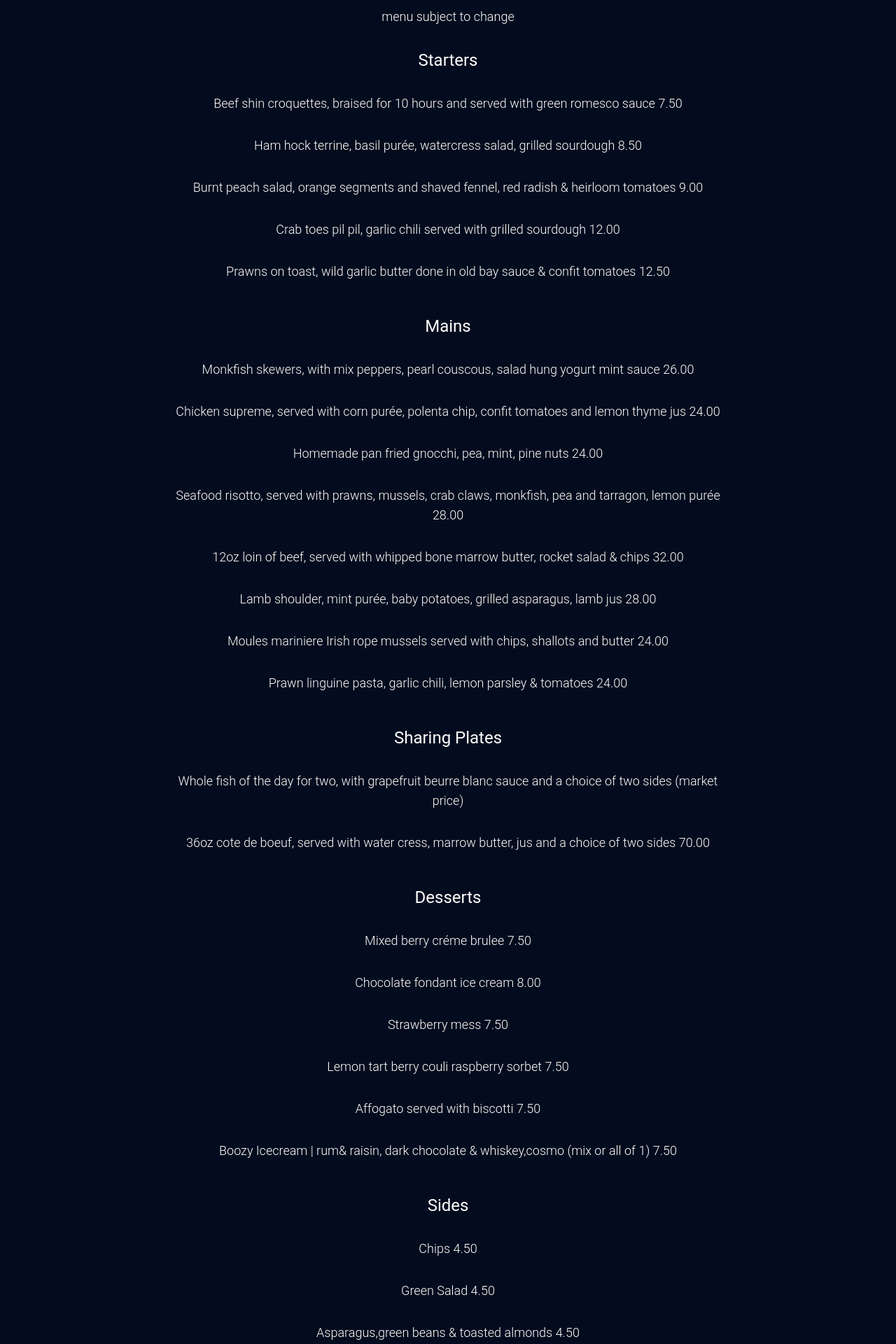
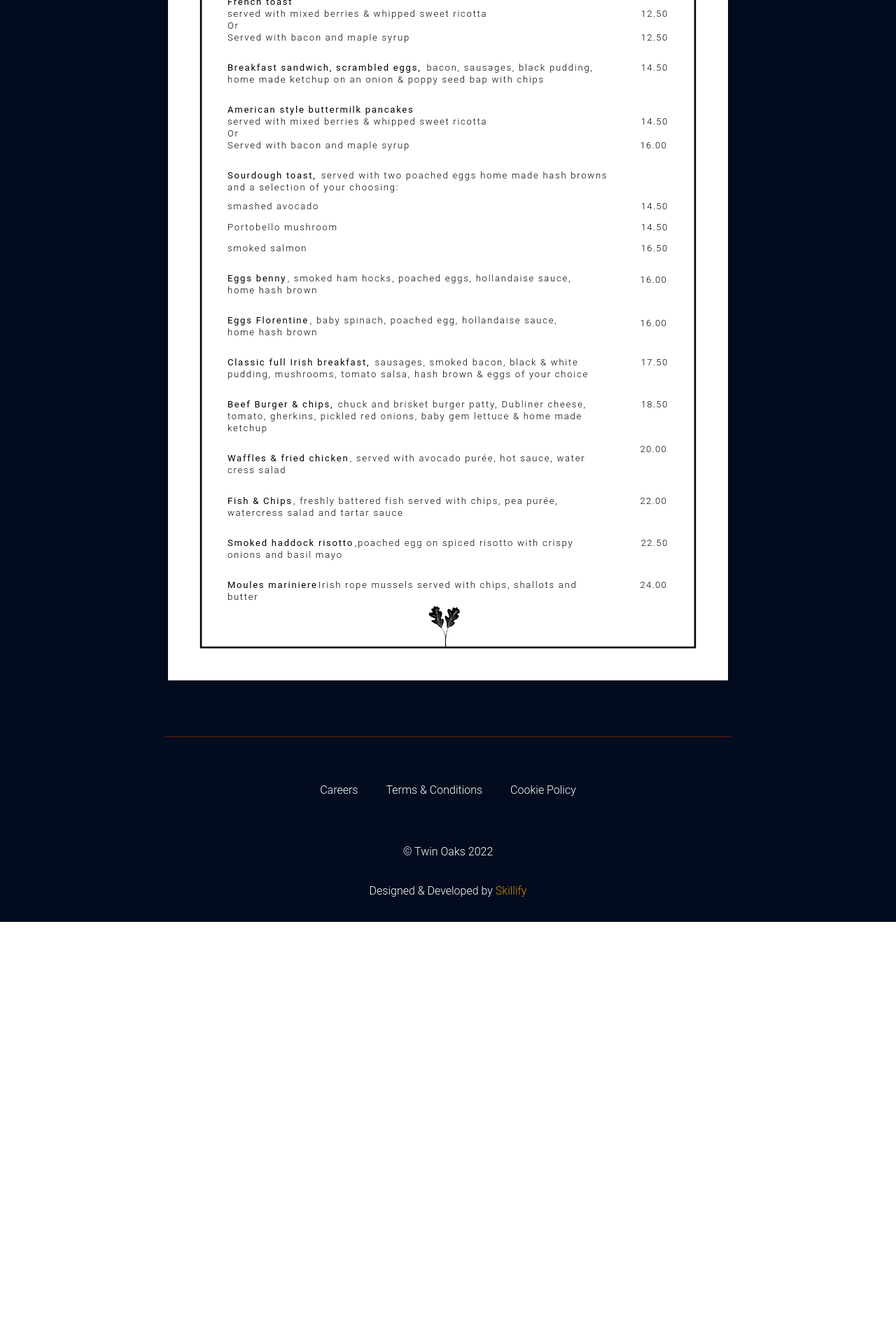
Before and after one commit to vithushan19/twin-oaks-landing, a Next.js app: page / in a window 1280 px wide. Shown: the part 3260-5180 px from the top of the page at 70% size. After the commit the page ends 4577 px from the top, so only its background shows below. Built offline with nearby package versions, Linux system fonts and the light colour scheme.

Commit message:
feat: replace dinner menu with a brunch menu svg

```diff
--- a/src/pages/index.tsx
+++ b/src/pages/index.tsx
@@ -1,3 +1,4 @@
+/* eslint-disable @next/next/no-img-element */
 import Image from 'next/image';
 import Link from 'next/link';
 
@@ -161,7 +162,7 @@ export default function Landing() {
         </div>
 
         <button className='font-lato mb-40 hidden rounded-sm bg-brown px-6 py-4 font-light text-white sm:block'>
-        <Link href='#reserve'>Reserve a Table </Link>
+          <Link href='#reserve'>Reserve a Table </Link>
         </button>
 
         <div
@@ -182,7 +183,7 @@ export default function Landing() {
         <p className='mb-5 mt-20 font-playfair text-4xl'>Our Story</p>
         <div className='mb-16 h-px w-full bg-brown sm:w-110' />
         <p className='mb-8 font-roboto text-lg font-light'>
-          Twin Oaks is a locally owned steakhouse and  seafood restaurant.
+          Twin Oaks is a locally owned steakhouse and seafood restaurant.
           Simple, clean, unfussy and seasonal. A variety of tasty small plates,
           delicous mains & sharing dishes.
         </p>
@@ -270,7 +271,9 @@ export default function Landing() {
             <p className='font-regular font-roboto text-xl text-amber-900'>
               Friday{' '}
             </p>
-            <p className='mt-2 font-roboto text-xl font-light'>11:00 - 23:30 </p>
+            <p className='mt-2 font-roboto text-xl font-light'>
+              11:00 - 23:30{' '}
+            </p>
           </div>
           <div className='mt-5 flex flex-col'>
             <p className='font-regular font-roboto text-xl text-amber-900'>
@@ -317,15 +320,13 @@ export default function Landing() {
             </p>
           </div>
         </div>
-        <div
-        id='reserve'
-        className='mx-16 mb-16 mt-16 sm:mx-24 sm:mt-48'>
+        <div id='reserve' className='mx-16 mb-16 mt-16 sm:mx-24 sm:mt-48'>
           <p className='font-roboto text-lg font-light'>
             Please contact us if you have any questions regarding private
             dining, reservations & menus.
           </p>
           <div
-            className='hidden sm:block mt-10'
+            className='mt-10 hidden sm:block'
             style={{ height: '490px', width: '288px' }}
           >
             <script
@@ -340,108 +341,14 @@ export default function Landing() {
         id='menu'
         className='font-divlayfair flex w-full flex-col items-center bg-navyBlue px-16 text-center text-white sm:px-60'
       >
-
-        <p className='mb-5 mt-20 font-playfair text-4xl'> Dinner Menu </p>
-        <div className='mb-16 h-px w-full bg-brown sm:w-110' />
-        <p className='mb-8 font-roboto text-lg font-light'>
-        menu subject to change
-        </p>
-        <p className='mb-8 font-roboto text-2xl font-regular'>
-
-          Starters
-        </p>
-        <p className='mb-8 font-roboto text-lg font-light'>
-        Beef shin croquettes, braised for 10 hours and served with green romesco sauce 7.50
-        </p>
-        <p className='mb-8 font-roboto text-lg font-light'>
-        Ham hock terrine, basil purée, watercress salad, grilled sourdough 8.50
-        </p>
-        <p className='mb-8 font-roboto text-lg font-light'>
-        Burnt peach salad, orange segments and shaved fennel, red radish & heirloom tomatoes 9.00
-        </p>
-        <p className='mb-8 font-roboto text-lg font-light'>
-        Crab toes pil pil, garlic chili served with grilled sourdough 12.00
-        </p>
-        <p className='mb-12 font-roboto text-lg font-light'>
-        Prawns on toast, wild garlic butter done in old bay sauce & confit tomatoes 12.50
-        </p>
-        <p className='mb-8 font-roboto text-2xl font-regular'>
-          Mains
-        </p>
-        <p className='mb-8 font-roboto text-lg font-light'>
-        Monkfish skewers, with mix peppers, pearl couscous, salad hung yogurt mint sauce 26.00
-        </p>
-        <p className='mb-8 font-roboto text-lg font-light'>
-        Chicken supreme, served with corn purée, polenta chip, confit tomatoes and lemon thyme jus 24.00
-        </p>
-        <p className='mb-8 font-roboto text-lg font-light'>
-        Homemade pan fried gnocchi, pea, mint, pine nuts  24.00
-        </p>
-        <p className='mb-8 font-roboto text-lg font-light'>
-        Seafood risotto, served with prawns, mussels, crab claws, monkfish, pea and tarragon, lemon purée 28.00
-        </p>
-        <p className='mb-8 font-roboto text-lg font-light'>
-        12oz loin of beef, served with whipped bone marrow butter, rocket salad & chips 32.00
-        </p>
-        <p className='mb-8 font-roboto text-lg font-light'>
-        Lamb shoulder, mint purée, baby potatoes, grilled asparagus, lamb jus 28.00
-        </p>
-        <p className='mb-8 font-roboto text-lg font-light'>
-        Moules mariniere Irish rope mussels served with chips, shallots and butter 24.00
-        </p>
-        <p className='mb-12 font-roboto text-lg font-light'>
-        Prawn linguine pasta, garlic chili, lemon parsley & tomatoes 24.00
-        </p>
-        <p className='mb-8 font-roboto text-2xl font-regular'>
-          Sharing Plates
-        </p>
-        <p className='mb-8 font-roboto text-lg font-light'>
-        Whole fish of the day for two, with grapefruit beurre blanc sauce and a choice of two sides (market price)
-        </p>
-        <p className='mb-12 font-roboto text-lg font-light'>
-        36oz cote de boeuf, served with water cress, marrow butter, jus and a choice of two sides 70.00
-        </p>
-        <p className='mb-8 font-roboto text-2xl font-regular'>
-          Desserts
-        </p>
-        <p className='mb-8 font-roboto text-lg font-light'>
-        Mixed berry créme brulee 7.50
-        </p>
-        <p className='mb-8 font-roboto text-lg font-light'>
-        Chocolate fondant ice cream 8.00
-        </p>
-        <p className='mb-8 font-roboto text-lg font-light'>
-        Strawberry mess 7.50
-        </p>
-        <p className='mb-8 font-roboto text-lg font-light'>
-        Lemon tart berry couli raspberry sorbet 7.50
-        </p>
-        <p className='mb-8 font-roboto text-lg font-light'>
-        Affogato served with biscotti 7.50
-        </p>
-        <p className='mb-12 font-roboto text-lg font-light'>
-        Boozy Icecream | rum& raisin, dark chocolate & whiskey,cosmo (mix or all of 1) 7.50
-        </p>
-        <p className='mb-8 font-roboto text-2xl font-regular'>
-          Sides
-        </p>
-        <p className='mb-8 font-roboto text-lg font-light'>
-        Chips 4.50
-        </p>
-        <p className='mb-8 font-roboto text-lg font-light'>
-        Green Salad 4.50
-        </p>
-        <p className='mb-8 font-roboto text-lg font-light'>
-        Asparagus,green beans & toasted almonds 4.50
-        </p>
-        <p className='mb-8 font-roboto text-lg font-light'>
-        Baby potatoes in mint 4.50
-        </p>
+        <img
+          src='/images/brunch-menu.svg'
+          alt='brunch'
+          className='m-8 w-full'
+        />
       </div>
 
-
       <div className='grid grid-cols-12 items-center justify-center bg-navyBlue p-8 font-roboto font-light text-white'>
-
         <div className='w-100 col-span-8 col-start-3 mb-8 mt-4 h-px bg-brown' />
 
         <div className='col-span-12 flex flex-col items-center justify-center sm:col-span-6 sm:col-start-4 sm:flex-row'>
```
Also changed, not shown: public/images/brunch-menu.svg (added).
